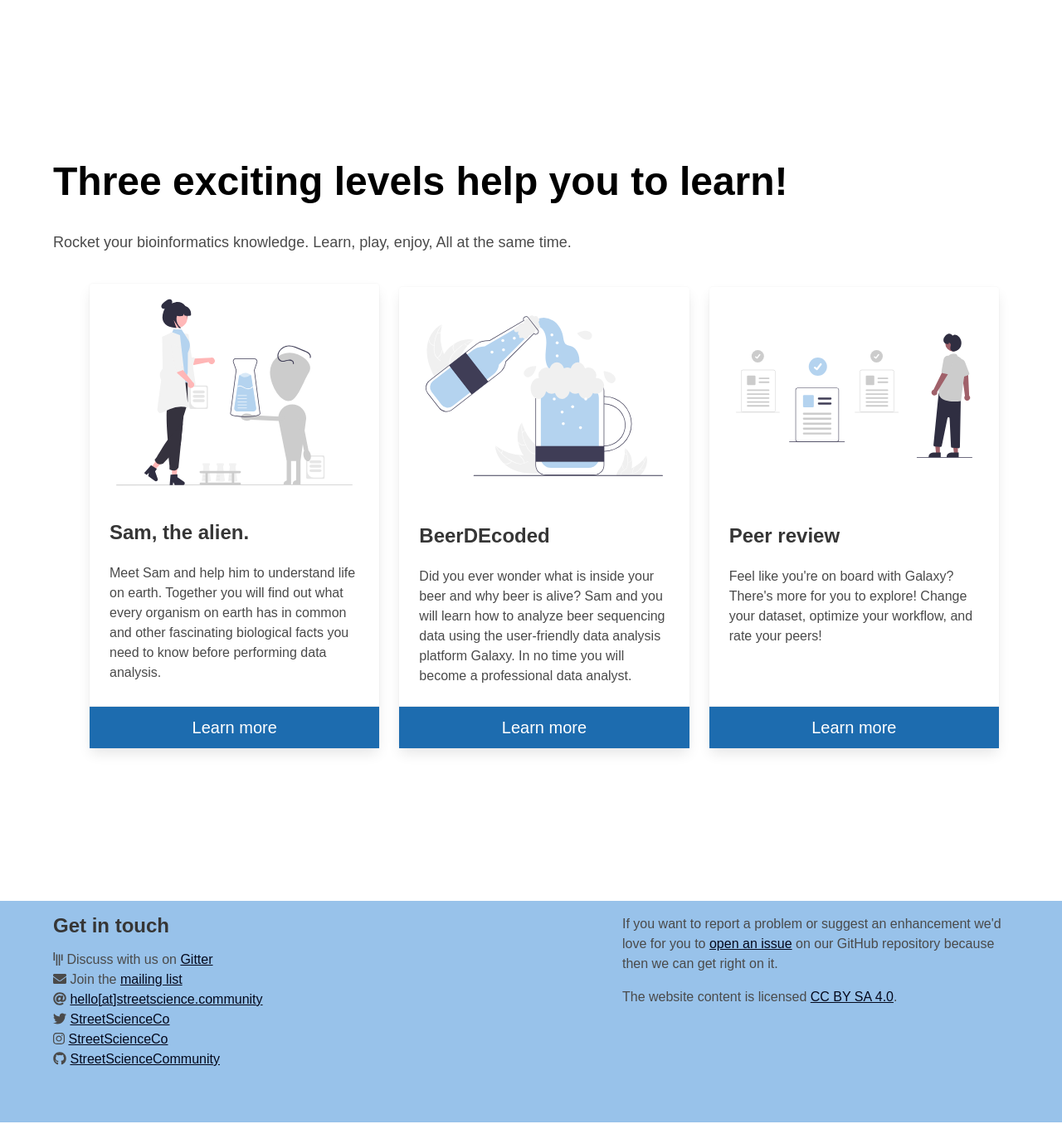
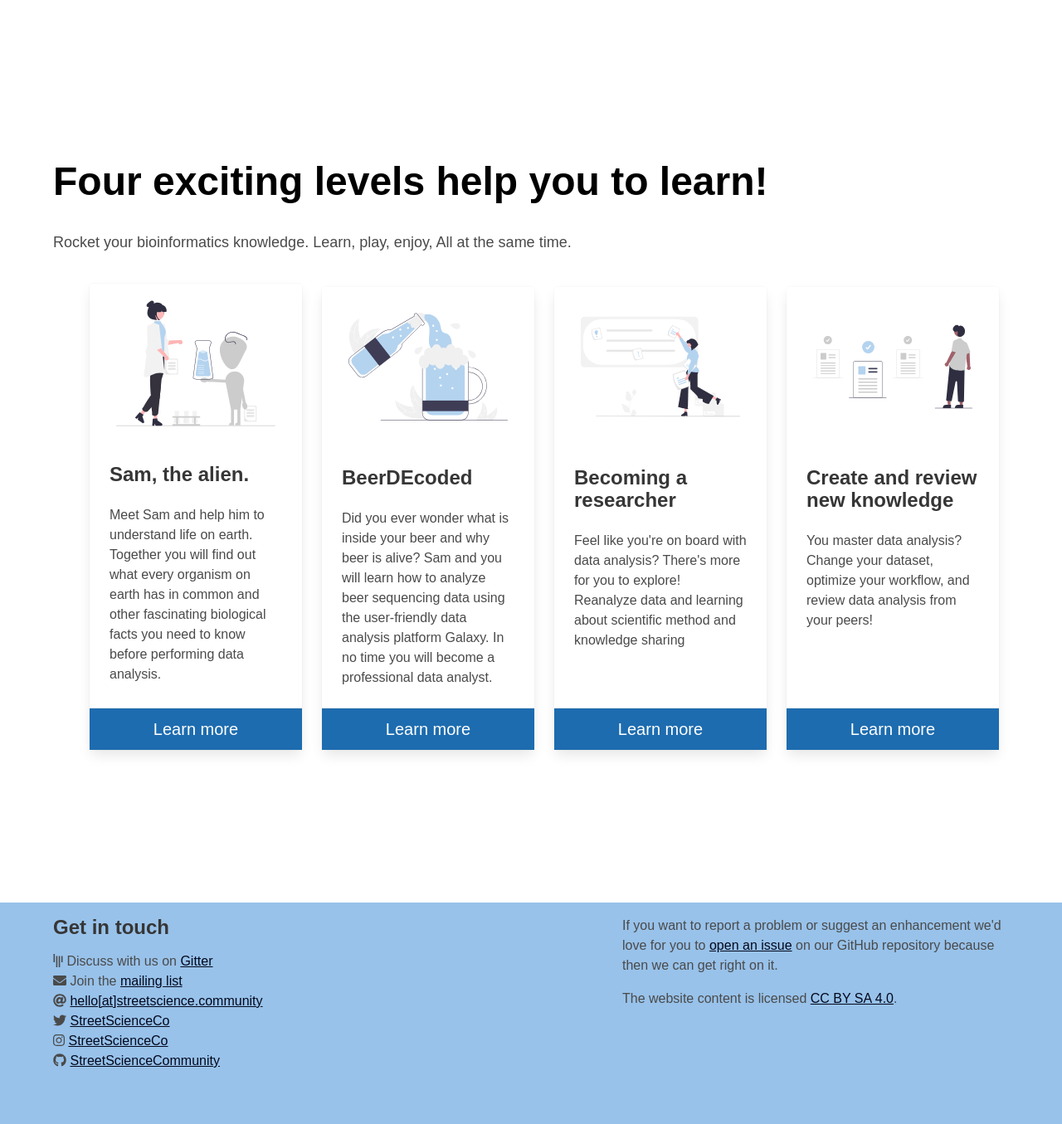
Before and after one commit to StreetScienceCommunity/DNAnalyzer, a Flask app: page / in a window 1280 px wide. Shown: the part 734-2089 px from the top of the page at 83% size. Run offline with Flask 2, Linux system fonts and the light colour scheme; parts of the project's set-up code (start-up, migrations or seed data) failed here and were passed over; some libraries are stand-ins or nearby versions.

Commit message:
Add level 3 and 4 on the main page

```diff
--- a/templates/index.html
+++ b/templates/index.html
@@ -26,7 +26,7 @@
         <!-- section2 START-->
         <div class="section2 has-text-centered-mobile">
             <div class="section2_text">
-                <p class="is-size-3-mobile">Three exciting levels help you to learn!</p>
+                <p class="is-size-3-mobile">Four exciting levels help you to learn!</p>
                 <p>Rocket your bioinformatics knowledge. Learn, play, enjoy, All at the same time.</p>
             </div>
             <ul class="columns section2_cards is-multiline">
@@ -68,8 +68,28 @@
                         </footer>
                     </div>
                 </li>
-                 <!-- card 3 -->
-                 <li class="column">
+                <!-- card 3 -->
+                <li class="column">
+                    <div class="card is-fullheight">
+                        <div class="card-image">
+                            <figure class="image is-4by3">
+                                <img src="/static/images/undraw_researching_re_fuod.svg" alt="Sam, the alien">
+                            </figure>
+                        </div>
+                        <div class="card-content">
+                            <p class="title is-4">Becoming a researcher</p>
+                            <div class="content">
+                                Feel like you're on board with data analysis? There's more for you to
+                                explore! Reanalyze data and learning about scientific method and knowledge sharing
+                            </div>
+                        </div>
+                        <footer class="card-footer">
+                            <a href="/coming_soon" class="button is-info is-medium is-fullwidth">Learn more</a>
+                        </footer>
+                    </div>
+                </li>
+                <!-- card 4 -->
+                <li class="column">
                     <div class="card is-fullheight">
                         <div class="card-image">
                             <figure class="image is-4by3">
@@ -77,12 +97,10 @@
                             </figure>
                         </div>
                         <div class="card-content">
-                            <p class="title is-4">Peer review</p>
+                            <p class="title is-4">Create and review new knowledge</p>
                             <div class="content">
-                                Feel like you're on board with Galaxy? There's more for you to
-                                explore! Change your dataset,
-                                optimize
-                                your workflow, and rate your peers!
+                                You master data analysis? Change your dataset,
+                                optimize your workflow, and review data analysis from your peers!
                             </div>
                         </div>
                         <footer class="card-footer">
```
Also changed, not shown: static/images/undraw_researching_re_fuod.svg (added).
